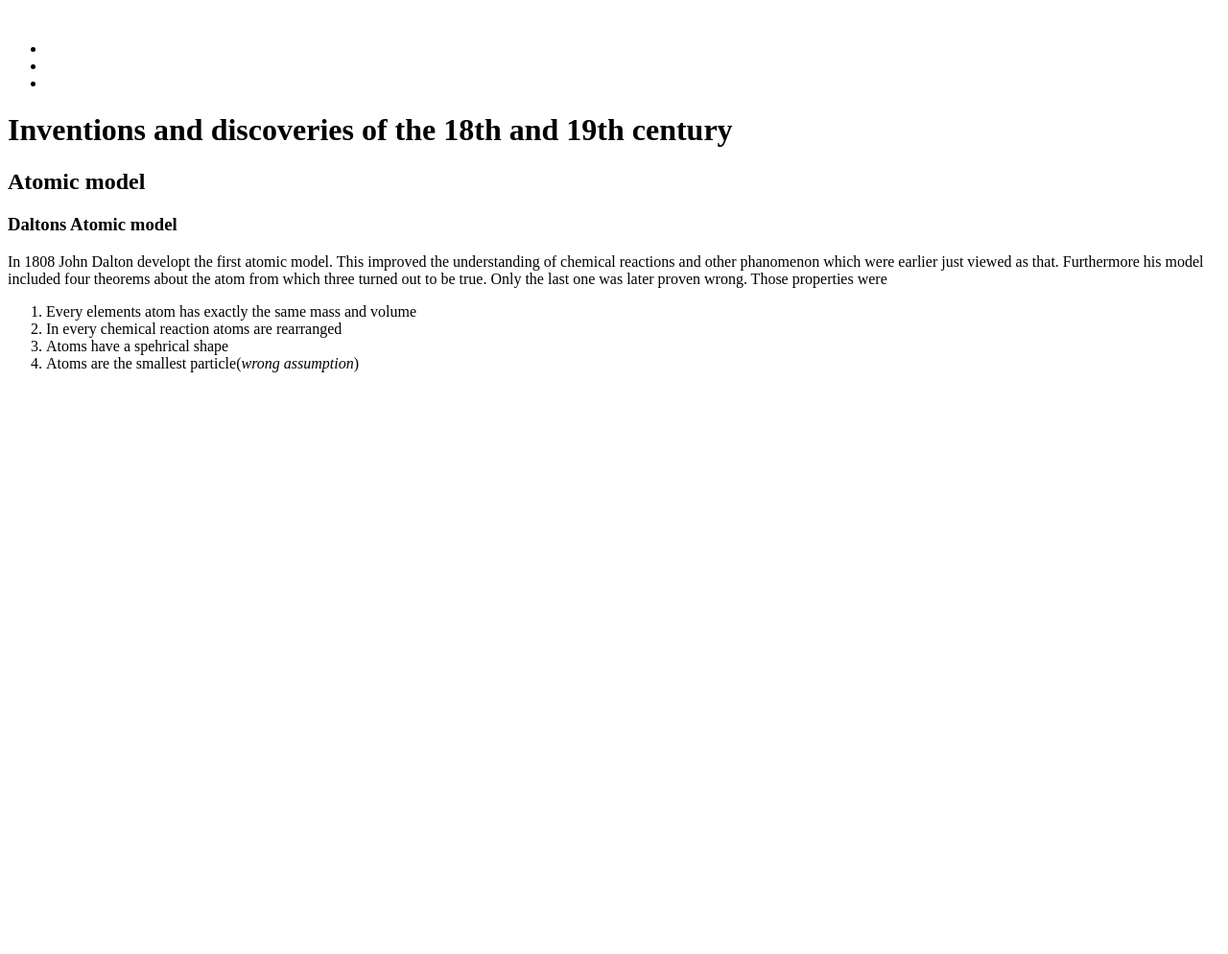
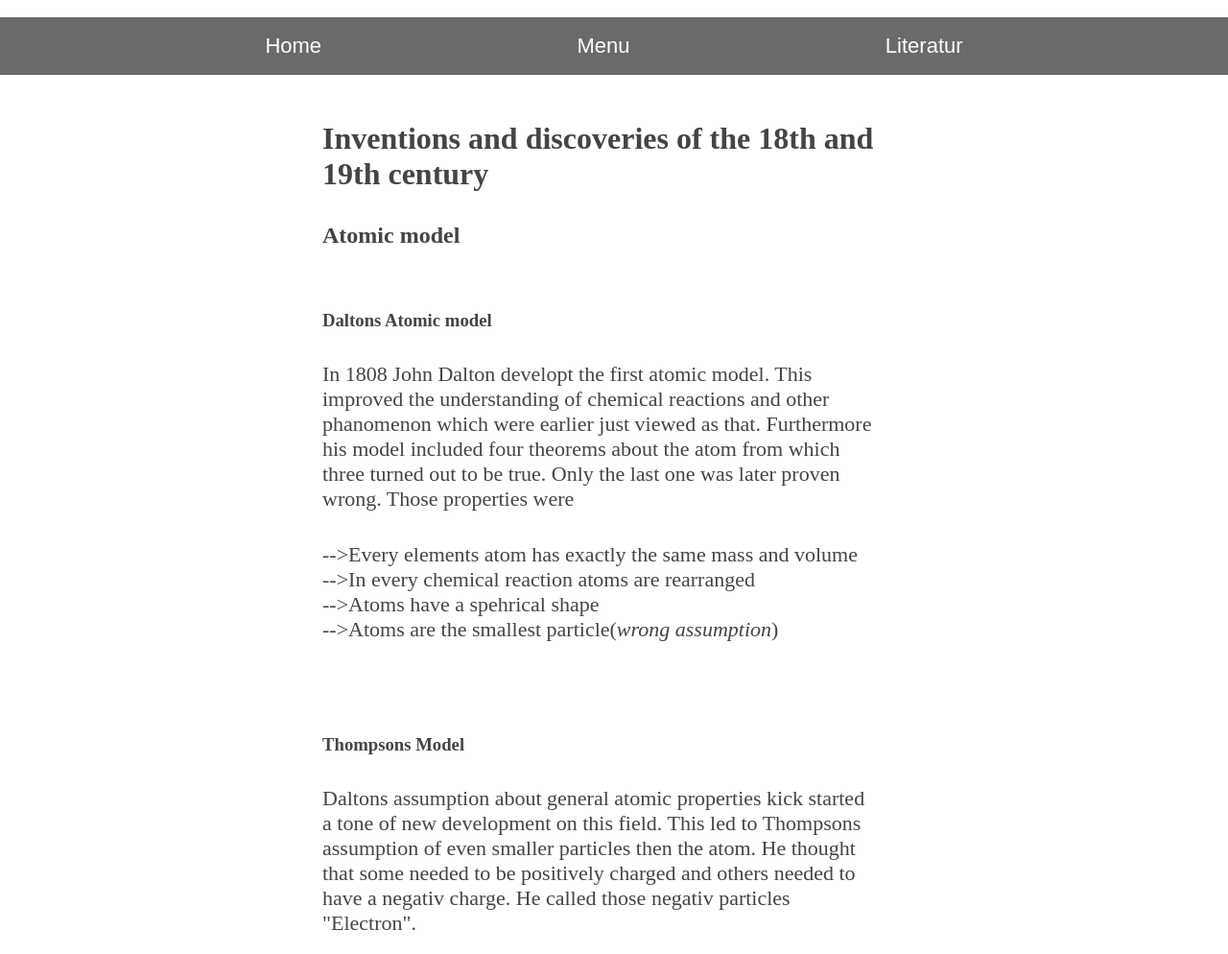
Before and after one commit to cc0803/inventions-18-19th-century, a plain HTML site: page index.html in a window 1280 px wide. Shown: the top 994 px of the page at 96% size. Before the commit the page ends 800 px from the top, so only its background shows below. Drawn offline with Linux system fonts and the light colour scheme.

Commit message:
Create styles for html

```diff
--- a/index.html
+++ b/index.html
@@ -9,29 +9,42 @@
     <title>Inventions of the 18th and 19th century</title>
 </head>
 <body>
-    <header>
     <img src="" alt="">
     <nav>
         <ul>
-                <li></li>
-                <li></li>
-                <li></li>
+            <li>
+                <button>Home</button>
+            </li>
+            <li>
+                <button>Menu</button>
+            </li>
+            <li>
+                <button>Literatur</button>
+            </li>
         </ul>
     </nav>
     <h1>Inventions and discoveries of the 18th and 19th century</h1>
-    </header>
     <main>
         <div class="container">
             <section class="atom">
-                <h2>Atomic model</h2>
-                <h3 class="dalton">Daltons Atomic model</h3>
+                <h2 class="align">Atomic model</h2>
+
+                <div class="dalton-model part">
+                    <h3 class="dalton align">Daltons Atomic model</h3>
                     <p>In 1808 John Dalton developt the first atomic model. This improved the understanding of chemical reactions and other phanomenon which were earlier just viewed as that. Furthermore his model included four theorems about the atom from which three turned out to be true. Only the last one was later proven wrong. Those properties were</p>
-                <ol class="atomic-properties">
+                    <ul class="atomic-properties">
                         <li>Every elements atom has exactly the same mass and volume</li>
                         <li>In every chemical reaction atoms are rearranged</li>
                         <li>Atoms have a spehrical shape</li>
                         <li>Atoms are the smallest particle(<em>wrong assumption</em>)</li>
-                </ol>
+                    </ul>
+                </div>
+                <div class="thompson-model part">
+                    <h3 class="thompson align">Thompsons Model</h3>
+                    <p>Daltons assumption about general atomic properties kick started a tone of new development on this field. This led to Thompsons assumption of even smaller particles then the atom. He thought that some needed to be positively charged and others needed to have a negativ charge. He called those negativ particles <span>"Electron"</span>.</p>
+                    <h4 class="align">Discovery of the electron and a new model</h4>
+                    <p>Because of his earlier assumptions he created he new way to think about atoms, <span>The raisin cake model</span>. Daltons first three assumptions stilll applied to this model, but additionally he included electrons which were like raisins in a positively charged cake. Later he even proofed the existens of electrons and so the fourth property of Daltons model turned out to be false.</p>
+                </div>
             </section>
         </div>
     </main>
--- a/styles.css
+++ b/styles.css
@@ -0,0 +1,75 @@
+* {
+    margin: 0px;
+    color: #444;
+}
+
+html {
+    box-sizing: border-box;
+}
+
+header {
+    text-align: center;
+}
+
+nav {
+    position: sticky;
+    top: 0px;
+}
+
+main {
+    display: flex;
+    justify-content: center;
+}
+
+.container {
+    width: clamp(250px, 50vw, 750px);
+}
+
+.part > p,
+.part > ul {
+    width: clamp(45ch, 90%, 75ch);
+    font-size: 22px;
+    padding: 1rem;
+    text-decoration: none;
+    list-style: none;
+}
+
+.part {
+    padding: 2rem 0;
+}
+
+nav > ul {
+    display: flex;
+    list-style: none;
+    justify-content: space-evenly;
+    font-size: 22px;
+    background-color: #6a6a6a;
+    color: white;
+    padding: 1rem;
+}
+
+li>button {
+    background: inherit;
+    border: 0;
+    font-size: inherit;
+    color: white;
+}
+
+h1 {
+    width: clamp(calc(250px - 2rem), calc(50vw - 2rem), calc(750px - 2rem));
+    margin: 0 auto;
+    color: #444;
+    padding: 3rem 0 1rem 0;
+}
+
+.atomic-properties>li::before {
+    content: "-->";
+}
+
+.align {
+    padding: 1rem;
+}
+
+h2 {
+    padding: 0;
+}
```
Lines whose indentation alone changed are shown as unchanged.
